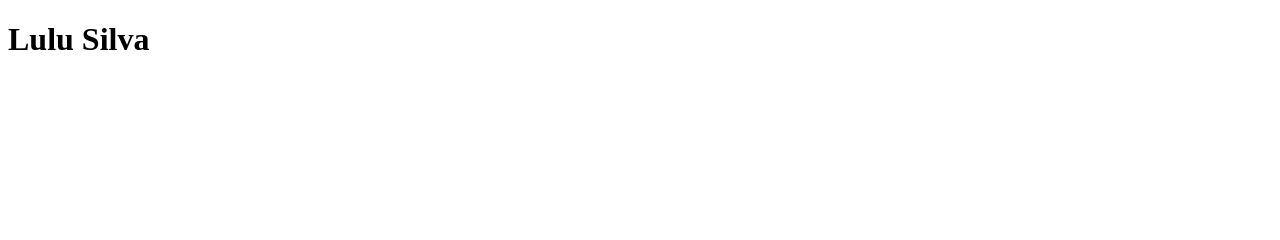
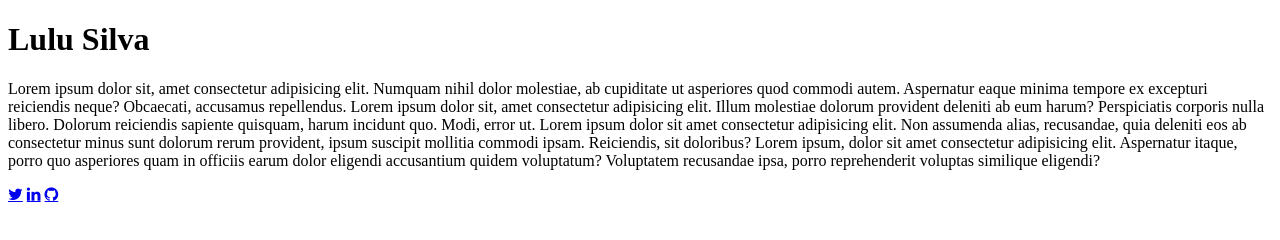
Before and after one commit to luluDevSilva/personal-portfolio1, a plain HTML site: page index.html in a window 1280 px wide. Drawn offline with Linux system fonts and the light colour scheme.

Commit message:
ADd socialLinks placeholders and font-awesome icons

```diff
--- a/index.html
+++ b/index.html
@@ -6,9 +6,15 @@
     <meta name="viewport" content="width=device-width, initial-scale=1.0">
     <title>LULU SILVA</title>
     <link rel="stylesheet" href="style.css">
+    <link rel="stylesheet" href="https://cdnjs.cloudflare.com/ajax/libs/font-awesome/4.7.0/css/font-awesome.min.css">
 </head>
 <body>
     <h1 class="nameLogo">Lulu Silva</h1>
-    <p class="mainBio"></p>
+    <p class="mainBio">Lorem ipsum dolor sit, amet consectetur adipisicing elit. Numquam nihil dolor molestiae, ab cupiditate ut asperiores quod commodi autem. Aspernatur eaque minima tempore ex excepturi reiciendis neque? Obcaecati, accusamus repellendus. Lorem ipsum dolor sit, amet consectetur adipisicing elit. Illum molestiae dolorum provident deleniti ab eum harum? Perspiciatis corporis nulla libero. Dolorum reiciendis sapiente quisquam, harum incidunt quo. Modi, error ut. Lorem ipsum dolor sit amet consectetur adipisicing elit. Non assumenda alias, recusandae, quia deleniti eos ab consectetur minus sunt dolorum rerum provident, ipsum suscipit mollitia commodi ipsam. Reiciendis, sit doloribus? Lorem ipsum, dolor sit amet consectetur adipisicing elit. Aspernatur itaque, porro quo asperiores quam in officiis earum dolor eligendi accusantium quidem voluptatum? Voluptatem recusandae ipsa, porro reprehenderit voluptas similique eligendi?</p>
+    <section class="socialLinks">
+        <a href="#" class="fa fa-twitter"></a>
+        <a href="#" class="fa fa-linkedin"></a>
+        <a href="#" class="fa fa-github"></a>
+    </section>
 </body>
 </html>
```
